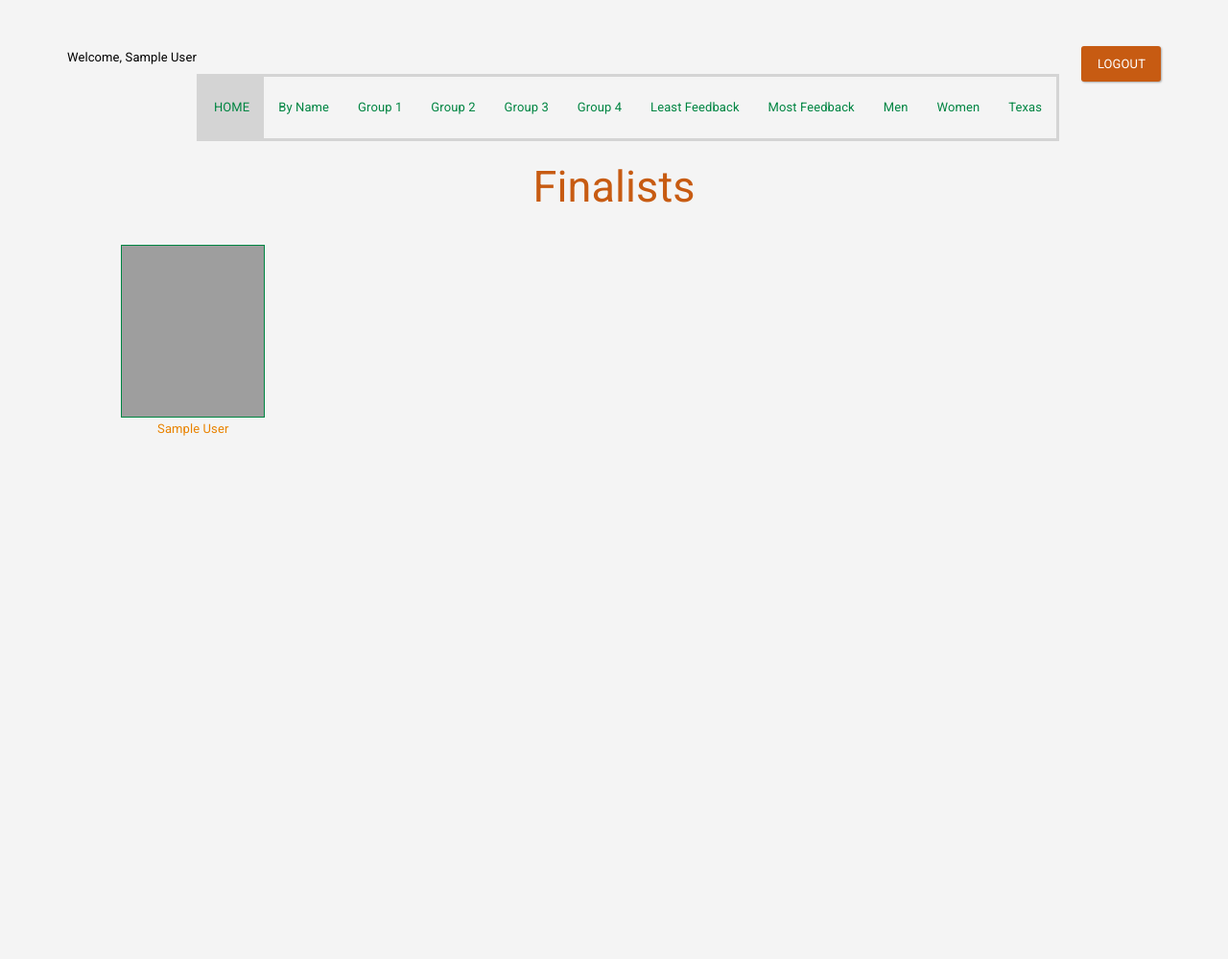
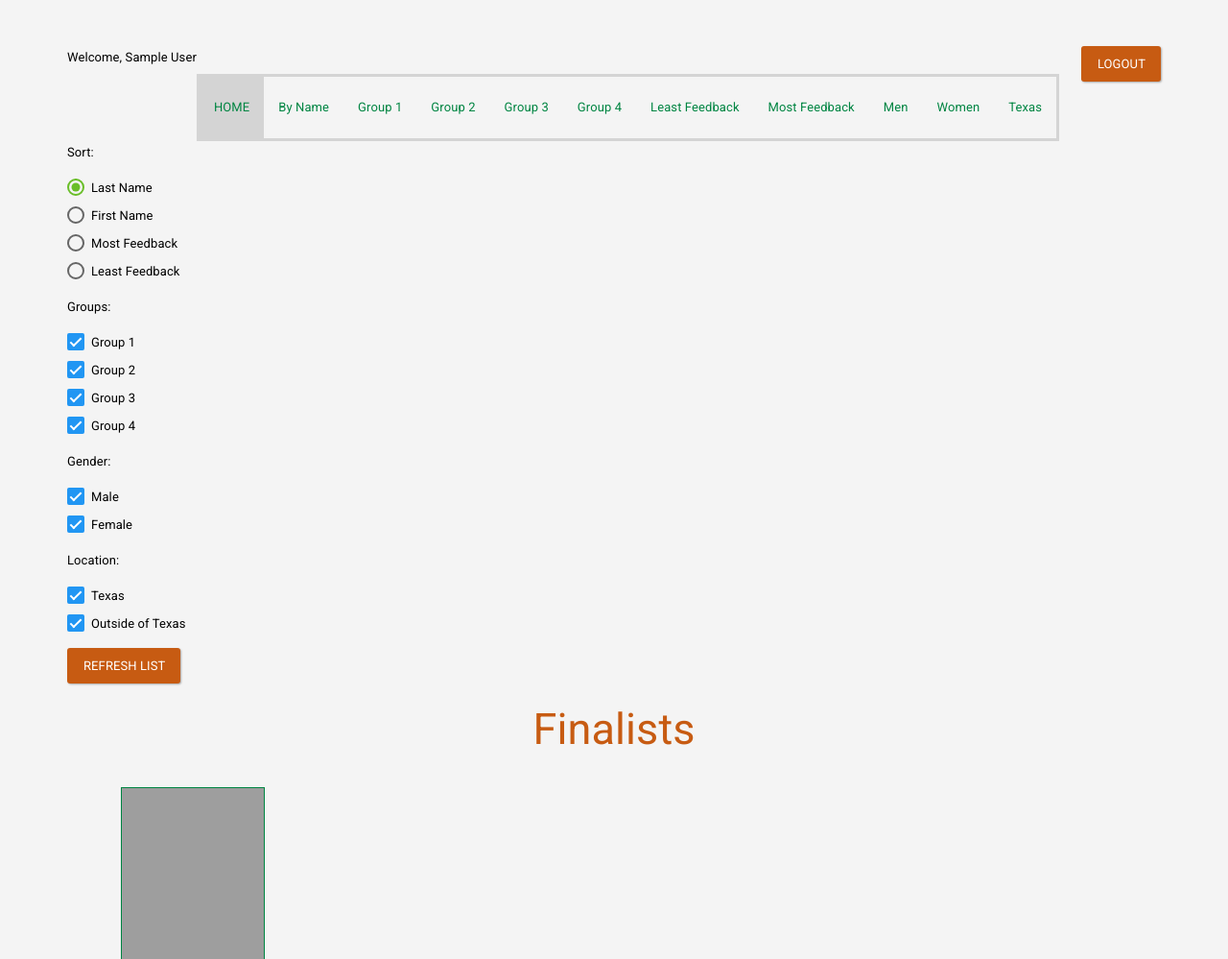
Before and after one commit to joshcai/fw-feedback, a Flask app: page /home in a window 1280 px wide. Shown: the top 999 px of the page at 96% size. Before the commit the page ends 454 px from the top, so only its background shows below. Run offline with Flask 2, Linux system fonts and the light colour scheme; a user stored in the database is signed in; tables that the repository leaves empty hold one stand-in row (values such as "Sample post"); parts of the project's set-up code (start-up, migrations or seed data) failed here and were passed over; grey boxes are pictures that could not be loaded.

Commit message:
updated the way to sort

```diff
--- a/app/forms.py
+++ b/app/forms.py
@@ -1,6 +1,10 @@
 from flask_wtf import Form
-from wtforms import StringField, BooleanField, PasswordField, TextAreaField, RadioField
+from wtforms import StringField, BooleanField, PasswordField, TextAreaField, RadioField, SelectMultipleField, widgets
 from wtforms.validators import DataRequired, Length, Optional, EqualTo
+
+class MultiCheckboxField(SelectMultipleField):
+  widget = widgets.ListWidget(prefix_label=False)
+  option_widget = widgets.CheckboxInput()
 
 class LoginForm(Form):
   email = StringField('email', validators=[DataRequired()])
@@ -16,3 +20,11 @@ class PasswordForm(Form):
   password = PasswordField('password',
       validators=[DataRequired(), Length(min=5, max=30), EqualTo('confirm', message='Passwords must match')])
   confirm = PasswordField('password_confirm')
+
+class FilterForm(Form):
+  sort = RadioField('sort', choices=[('last', 'Last Name'), ('first', 'First Name'),
+      ('most', 'Most Feedback'), ('least', 'Least Feedback')])
+  groups = MultiCheckboxField('groups', choices=[('1', 'Group 1'), ('2', 'Group 2'),
+      ('3', 'Group 3'), ('4', 'Group 4')])
+  gender = MultiCheckboxField('gender', choices=[('m', 'Male'), ('f', 'Female')])
+  location = MultiCheckboxField('location', choices=[('texas', 'Texas'), ('other', 'Outside of Texas')])
--- a/app/templates/index.html
+++ b/app/templates/index.html
@@ -32,6 +32,56 @@
         <a href="{{ url_for('texas') }}">Texas</a></li>
     </ul>
   </div>
+  <div>
+    <form action="" method="post" name="filter">
+      {{ form.hidden_tag() }}
+      <p>
+        Sort:
+          {% for field in form.sort %}
+            <div class="radio">
+              <label>
+                {{ field }}
+                {{ field.label | striptags }}
+              </label>
+            </div>
+          {% endfor %}
+      </p>
+      <p>
+        Groups:
+          {% for field in form.groups %}
+            <div class="checkbox">
+              <label>
+                {{ field }}
+                {{ field.label | striptags }}
+              </label>
+            </div>
+          {% endfor %}
+      </p>
+      <p>
+        Gender:
+          {% for field in form.gender %}
+            <div class="checkbox">
+              <label>
+                {{ field }}
+                {{ field.label | striptags }}
+              </label>
+            </div>
+          {% endfor %}
+      </p>
+      <p>
+        Location:
+          {% for field in form.location %}
+            <div class="checkbox">
+              <label>
+                {{ field }}
+                {{ field.label | striptags }}
+              </label>
+            </div>
+          {% endfor %}
+      </p>
+      <button type="submit" class="btn btn-login">Refresh List</button>
+    </form>
+  </div>
   <h2 class="text-center">
     {% if title == "Home" %}
       Finalists
--- a/app/views.py
+++ b/app/views.py
@@ -2,13 +2,14 @@ from flask import render_template, flash, redirect, session, url_for, request, g
 from werkzeug.security import generate_password_hash, check_password_hash
 from flask_login import login_user, logout_user, current_user, login_required
 from app import app, db, lm
-from forms import LoginForm, FeedbackForm
+from forms import LoginForm, FeedbackForm, FilterForm
 from models import User, Feedback, Applicant
 from decorators import role_required
 from tempfile import NamedTemporaryFile
 from xlwt import Workbook
 from itsdangerous import URLSafeTimedSerializer
 from emails import password_reset_email
+from sqlalchemy import or_
 
 ts = URLSafeTimedSerializer(app.config['SECRET_KEY'])
 
@@ -16,17 +17,61 @@ ts = URLSafeTimedSerializer(app.config['SECRET_KEY'])
 def before_request():
   g.user = current_user
 
-@app.route('/home')
+@app.route('/home', methods=['GET', 'POST'])
 @login_required
 def index():
-  applicants = Applicant.query.all()
-  context = {
-    'title': 'Home',
-    'applicants': applicants
-  }
+  sort = 'last'
+  groups = ['1', '2', '3', '4']
+  gender = ['m', 'f']
+  location = ['texas', 'other']
+  form = FilterForm(sort=sort, groups=groups, gender=gender, location=location)
+  applicants = Applicant.query
+  if form.validate_on_submit():
+    sort = form.sort.data
+    groups = form.groups.data
+    gender = form.gender.data
+    location = form.location.data
+  if sort == 'first':
+    applicants = applicants.order_by(Applicant.first_name)
+  elif sort == 'last':
+    applicants = applicants.order_by(Applicant.last_name)
+  if request.method == 'POST':
+    group_clauses = []
+    if '1' in groups:
+      group_clauses.append(Applicant.group == '1')
+    if '2' in groups:
+      group_clauses.append(Applicant.group == '2')
+    if '3' in groups:
+      group_clauses.append(Applicant.group == '3')
+    if '4' in groups:
+      group_clauses.append(Applicant.group == '4')
+    applicants = applicants.filter(or_(*group_clauses))
+    gender_clauses = []
+    if 'm' in gender:
+      gender_clauses.append(Applicant.title == 'Mr.')
+    if 'f' in gender:
+      gender_clauses.append(Applicant.title == 'Ms.')
+    applicants = applicants.filter(or_(*gender_clauses))
+    location_clauses = []
+    if 'texas' in location:
+      location_clauses.append(Applicant.home_state == 'Texas')
+    if 'other' in location:
+      location_clauses.append(Applicant.home_state != 'Texas')
+    applicants = applicants.filter(or_(*location_clauses))
+
+  applicants = applicants.all()
+  if sort == 'least':
+    applicants = sorted(applicants, key=lambda x: x.feedback_count)
+  elif sort == 'most':
+    applicants = sorted(applicants, key=lambda x: x.feedback_count, reverse=True)
   template = 'index.html'
   if g.user.has_role('staff'):
     template = 'review.html'
+  context = {
+    'title': 'Home',
+    'applicants': applicants,
+    'form': form
+  }
   return render_template(template, **context)
 
 @app.route('/sendreset/<int:user_id>')
```
